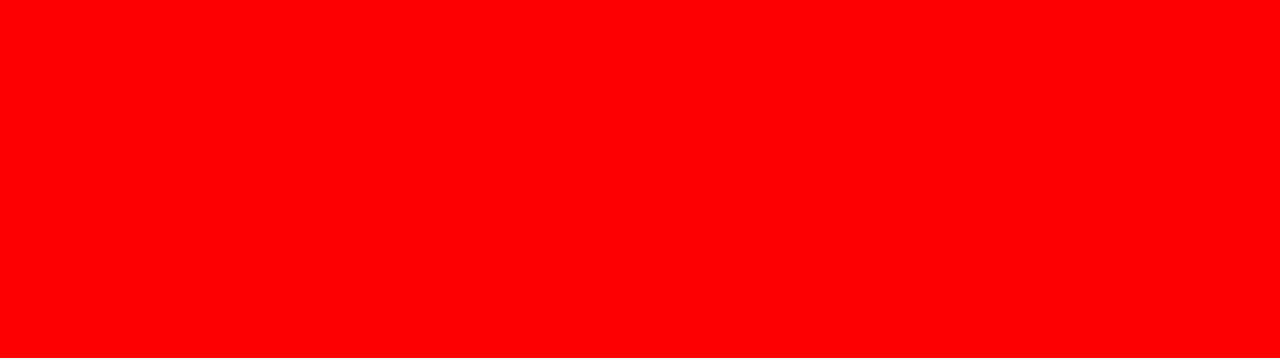
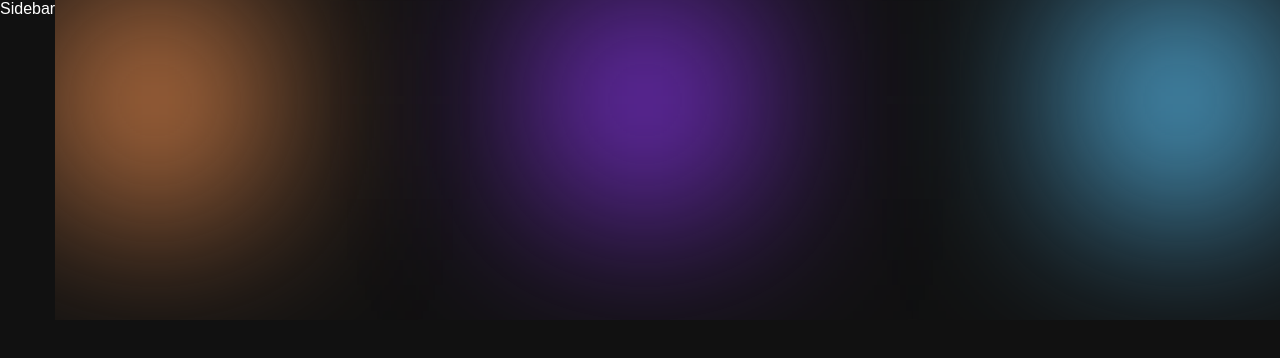
Before and after one commit to Aniket-x-code/Dataverse, a React (Vite) app: page / in a window 1280 px wide. Shown: the top 358 px of the page. Built offline with nearby package versions, Linux system fonts and the light colour scheme.

Commit message:
sidebar and topgrid base added

```diff
--- a/src/components/Layout/Layout.jsx
+++ b/src/components/Layout/Layout.jsx
@@ -3,6 +3,17 @@ import css from './Layout.module.css'
 
 const Layout = () => {
   return ( <div className={css.container}>
+      <div>Sidebar</div>
+
+
+      <div className={css.dashboard}>
+        <div className={css.topBaseGradients}>
+            <div className='gradient-red'></div>
+            <div className='gradient-orange'></div>
+            <div className='gradient-blue'></div>
+        </div>
+      </div>
+
 
     </div>
   )
--- a/src/components/Layout/Layout.module.css
+++ b/src/components/Layout/Layout.module.css
@@ -1,5 +1,93 @@
-.container
-{
-    background-color: red;
-    height: 100vh;
-}
+.container {
+    display: flex;
+  }
+
+  .dashboard {
+    position: relative;
+    width: 100%;
+    z-index: 0;
+  }
+
+  .topBaseGradients {
+    position: absolute;
+    top: 0;
+    left: 0;
+    right: 0;
+    height: 20rem;
+    overflow: hidden;
+    z-index: -1;
+  }
+
+  .topBaseGradients>:nth-child(2)
+  {
+      left: 40%;
+  }
+  .topBaseGradients>:nth-child(3)
+  {
+      right: 0;
+  }
+  .header{
+      display: flex;
+      padding: 2rem 4rem;
+      align-items: center;
+      justify-content: space-between;
+  }
+  .header>:nth-child(1)
+  {
+      font-size: 1.2rem;
+  }
+  .searchBar{
+      background-color: rgba(255, 255, 255, 0.496);
+      width: 30%;
+      max-width: 25rem;
+      padding: 1rem 1rem;
+      border-radius: 8px;
+      height: 2rem;
+      display: flex;
+      align-items: center;
+      border: 2px solid rgb(63, 63, 63);
+      justify-content: center;
+      gap: 8px;
+  }
+
+  .searchBar>input{
+      background: transparent;
+      color: white;
+      outline: none;
+      border: none;
+      padding: 0;width: 100%;
+  }
+  .profile{
+      display: flex;
+      gap: 1rem;
+      align-items: center;
+      justify-content: center;
+  }
+
+  .profile>img{
+      height: 50px;
+      width: 50px;
+  }
+  .details{
+      display: flex;
+      flex-direction: column;
+      gap: 0.5rem;
+  }
+
+  .details>:nth-child(1)
+  {
+      font-size: 1rem;
+      font-weight: bold;
+  }
+  .content{
+      margin: auto;
+      display: flex;
+      height: 100%;
+      /* align-items: center; */
+      /* uncomment the aic, and make mt -4rem */
+      margin-top: 4rem;
+  }
+  .content>div{
+      width: 100%;
+      min-width: 75vh
+  }
--- a/src/index.css
+++ b/src/index.css
@@ -38,14 +38,14 @@ body {
   position: absolute;
   width: 200px;
   height: 200px;
-  background: #ff5d5d;
+  background: #ee8f50;
   filter: blur(90px);
 }
 .gradient-orange {
   position: absolute;
   width: 200px;
   height: 200px;
-  background: var(--orange);
+  background: rgb(137, 52, 235);
   filter: blur(90px);
 }
 .gradient-blue {
```
